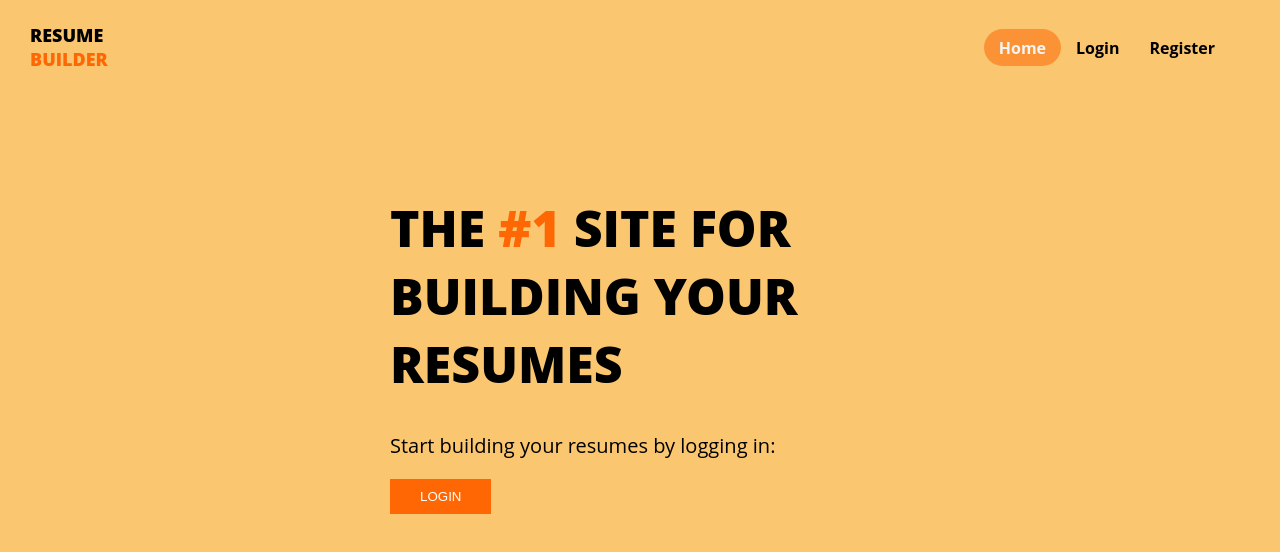
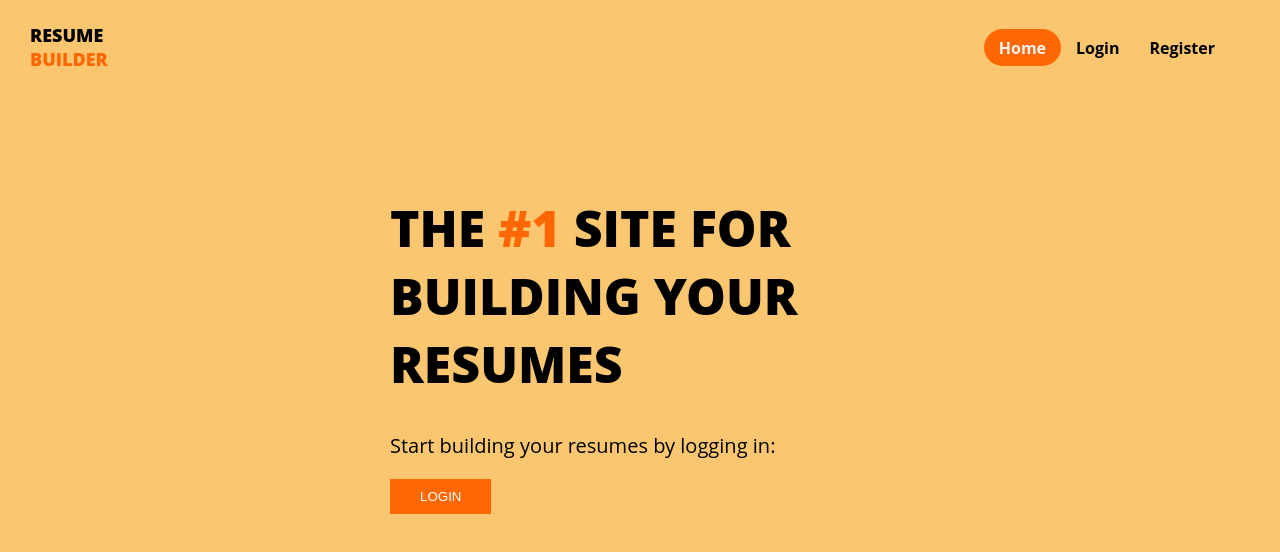
Before and after one commit to jorge20080/ResumeBuilder, a React (Vite) app in the folder frontend/: page / in a window 1280 px wide. Shown: the top 552 px of the page. Built offline with nearby package versions, Linux system fonts and the light colour scheme.

Commit message:
Modified active link color

```diff
--- a/frontend/src/components/NavigationBar/NavigationBar.module.css
+++ b/frontend/src/components/NavigationBar/NavigationBar.module.css
@@ -31,6 +31,6 @@
     background-color: gainsboro;
 }
 .nav_bar .active_link, .nav_bar .active_link:visited{
-    background-color: #fe670387;
+    background-color: #fe6703;
     color: whitesmoke;
 }
```
